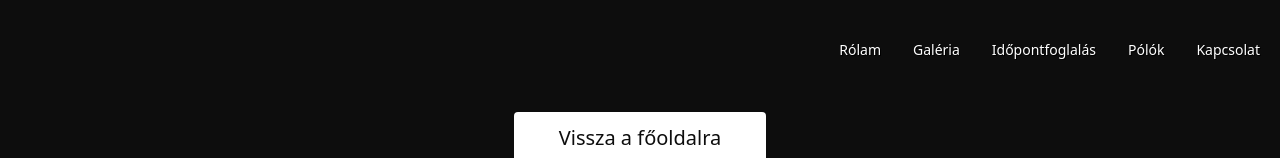
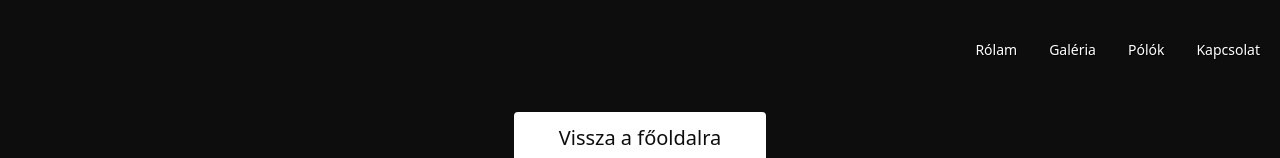
Before and after one commit to vertesip/ArnoldTattoo, a Nuxt app in the folder src/: page /adatvedelem in a window 1280 px wide. Shown: the top 158 px of the page. Built offline with nearby package versions, Linux system fonts and the light colour scheme; what vue-calendly, vue-js-modal would draw is missing.

Commit message:
Deleted booking section from navbar

```diff
--- a/src/components/NavBar.vue
+++ b/src/components/NavBar.vue
@@ -87,11 +87,11 @@
             <nuxt-link :to="{ path: '/', hash: '#about-me' }">Rólam</nuxt-link>
           </li>
           <li><nuxt-link :to="{ path: '/galleria' }">Galéria</nuxt-link></li>
-          <li>
+         <!--  <li>
             <nuxt-link :to="{ path: '/', hash: '#booking' }"
               >Időpontfoglalás</nuxt-link
             >
-          </li>
+          </li> -->
           <li>
             <nuxt-link :to="{ path: '/', hash: '#shirts' }">Pólók</nuxt-link>
           </li>
@@ -151,11 +151,11 @@
           <li @click="isOpen = false">
             <nuxt-link :to="{ path: '/galleria' }">Galéria</nuxt-link>
           </li>
-          <li @click="isOpen = false">
+          <!-- <li @click="isOpen = false">
             <nuxt-link :to="{ path: '/', hash: '#booking' }"
               >Időpontfoglalás</nuxt-link
             >
-          </li>
+          </li> -->
           <li @click="isOpen = false">
             <nuxt-link :to="{ path: '/', hash: '#shirts' }">Pólók</nuxt-link>
           </li>
```
